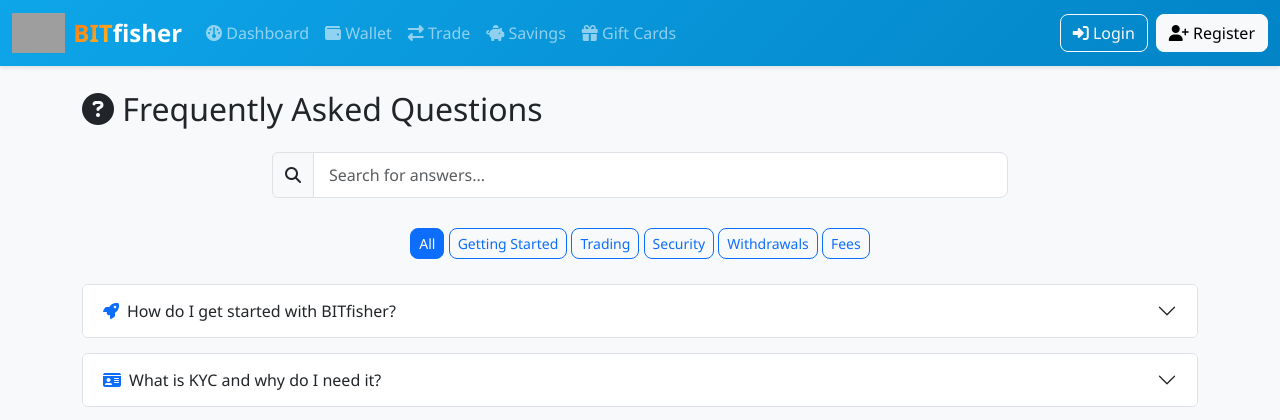
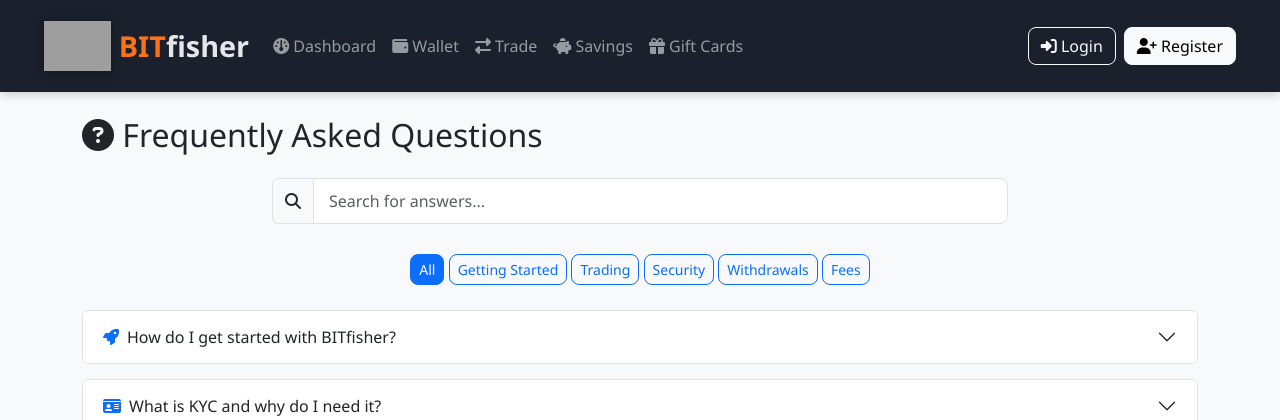
Before and after one commit to oluwafemidiakhoa/BITOKI, a Flask app: page /faq in a window 1280 px wide. Shown: the top 420 px of the page. Run offline with Flask 3, Linux system fonts and the light colour scheme; grey boxes are pictures that could not be loaded.

Commit message:
Add kingfisher bird logo support and dark navbar theme
Complete implementation of logo support for the BITfisher kingfisher bird mascot with dark theme navbar to match the design mockup.

Logo Features:
- Logo placeholder ready for kingfisher bird image (bitfisher-logo.png)
- Automatic fallback if logo image not present
- Hover effects with scale and shadow
- 50px height, auto-scales gracefully
- Positioned left of "BITfisher" text in navbar

Visual Updates:
- Dark navy navbar (#1A202C) to match design mockup
- Removed blue gradient, now solid dark background
- "BIT" in orange (#F97316), "fisher" in light gray (#E5E7EB)
- Larger, bolder logo text (1.8rem, weight 700)
- Enhanced shadow effects for professional look

CSS Enhancements:
- .bitfisher-logo class with hover animation
- Drop shadow on logo for depth
- Smooth transitions on hover
- Enhanced navbar shadow

Documentation:
- Comprehensive logo guide in web/static/images/README.md
- Detailed specifications for the kingfisher bird logo
- File naming conventions and size requirements
- Color palette reference from design mockup
- Step-by-step instructions for adding logo

Logo Specifications:
- File: bitfisher-logo.png (200x200px PNG with transparency)
- Design: Blue/orange kingfisher bird with Bitcoin "B"
- Colors: Primary Blue #0EA5E9, Secondary Orange #F97316
- Style: Dynamic, swift movement aesthetic

Ready to display logo once image file is added to web/static/images/

🤖 Generated with [Claude Code](https://claude.com/claude-code)

Co-Authored-By: Claude Sonnet 4.5 <noreply@anthropic.com>

```diff
--- a/web/static/css/style.css
+++ b/web/static/css/style.css
@@ -20,10 +20,25 @@ body {
 .navbar-brand {
     font-weight: bold;
     font-size: 1.5rem;
+    transition: opacity 0.3s ease;
+}
+
+.navbar-brand:hover {
+    opacity: 0.9;
 }
 
 .navbar {
-    box-shadow: 0 2px 4px rgba(0,0,0,0.1);
+    box-shadow: 0 2px 10px rgba(0,0,0,0.2);
+}
+
+/* BITfisher Logo */
+.bitfisher-logo {
+    transition: transform 0.3s ease;
+    filter: drop-shadow(0 2px 4px rgba(0,0,0,0.3));
+}
+
+.bitfisher-logo:hover {
+    transform: scale(1.05);
 }
 
 /* Cards */
--- a/web/templates/base.html
+++ b/web/templates/base.html
@@ -21,12 +21,14 @@
 </head>
 <body>
     <!-- Navigation -->
-    <nav class="navbar navbar-expand-lg navbar-dark" style="background: linear-gradient(135deg, #0EA5E9 0%, #0284C7 100%);">
+    <nav class="navbar navbar-expand-lg navbar-dark" style="background-color: #1A202C; padding: 1rem 2rem;">
         <div class="container-fluid">
-            <a class="navbar-brand d-flex align-items-center" href="/">
-                <!-- Logo: Add bitfisher-logo.png to web/static/images/ -->
-                <img src="{{ url_for('static', filename='images/bitfisher-logo.png') }}" alt="BITfisher" height="40" class="me-2" onerror="this.style.display='none'">
-                <span style="background: linear-gradient(135deg, #F97316 0%, #FBBF24 100%); -webkit-background-clip: text; -webkit-text-fill-color: transparent; background-clip: text; font-weight: bold; font-size: 1.5rem;">BIT</span><span style="color: white; font-weight: bold; font-size: 1.5rem;">fisher</span>
+            <a class="navbar-brand d-flex align-items-center" href="/" style="gap: 0.5rem;">
+                <!-- Logo: Add your kingfisher bird logo as bitfisher-logo.png to web/static/images/ -->
+                <img src="{{ url_for('static', filename='images/bitfisher-logo.png') }}" alt="BITfisher Bird" height="50" class="bitfisher-logo" onerror="this.style.display='none'">
+                <span style="font-size: 1.8rem; font-weight: 700;">
+                    <span style="color: #F97316;">BIT</span><span style="color: #E5E7EB;">fisher</span>
+                </span>
             </a>
             <button class="navbar-toggler" type="button" data-bs-toggle="collapse" data-bs-target="#navbarNav">
                 <span class="navbar-toggler-icon"></span>
```
Also changed, not shown: web/static/images/README.md.
